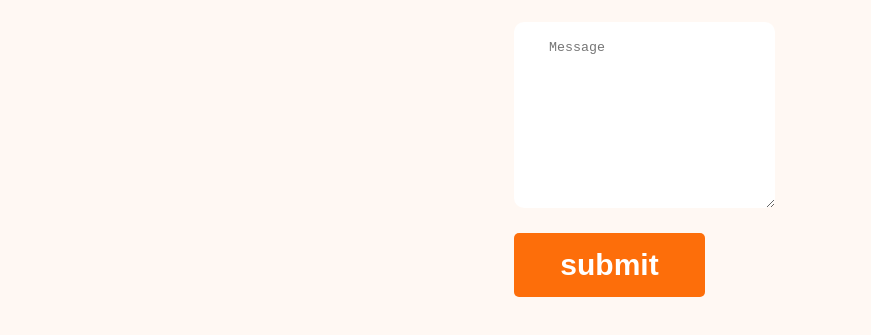
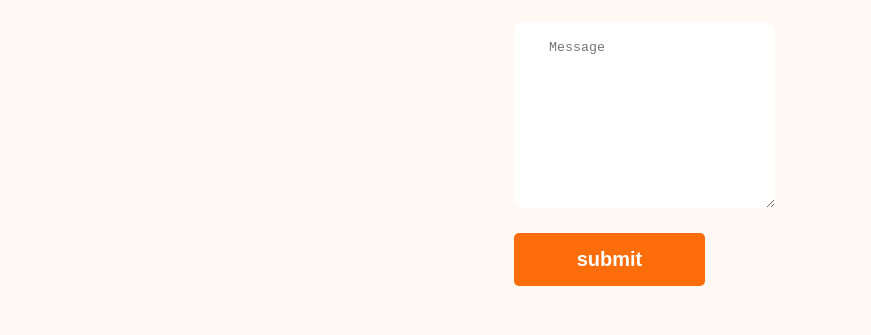
Before and after one commit to mdmehedi060/my-website, a plain HTML site: page index.html in a window 1280 px wide. Shown: the part 3807-4142 px from the top of the page, without its empty margins (176-1047 px from the left). Drawn offline with Linux system fonts and the light colour scheme.

```diff
--- a/index.html
+++ b/index.html
@@ -185,7 +185,7 @@
         <input type=" text" placeholder="Your Name">
         <input type="email" name="" placeholder="Your Email" id="">
         <textarea name="" id="" placeholder="Message" cols="30" rows="10"></textarea>
-        <input class="btn-primary-submit" type="submit" value="submit">
+        <input class="btn-primary" type="submit" value="submit">
       </form>
     </div>
   </footer>
--- a/style.css
+++ b/style.css
@@ -196,14 +196,4 @@ background-color: #FFF;
 border: 0;
 width: 50%;
 }
-.btn-primary-submit{
-  text-align: center;
-  border-radius: 5px;
-background-color: #FD6E0A;
-font-size: 30px;
-font-style: normal;
-font-weight: 700;
-color: white;
-padding: 15px 35px;
-margin-bottom: 80px;
-}
+.
```
